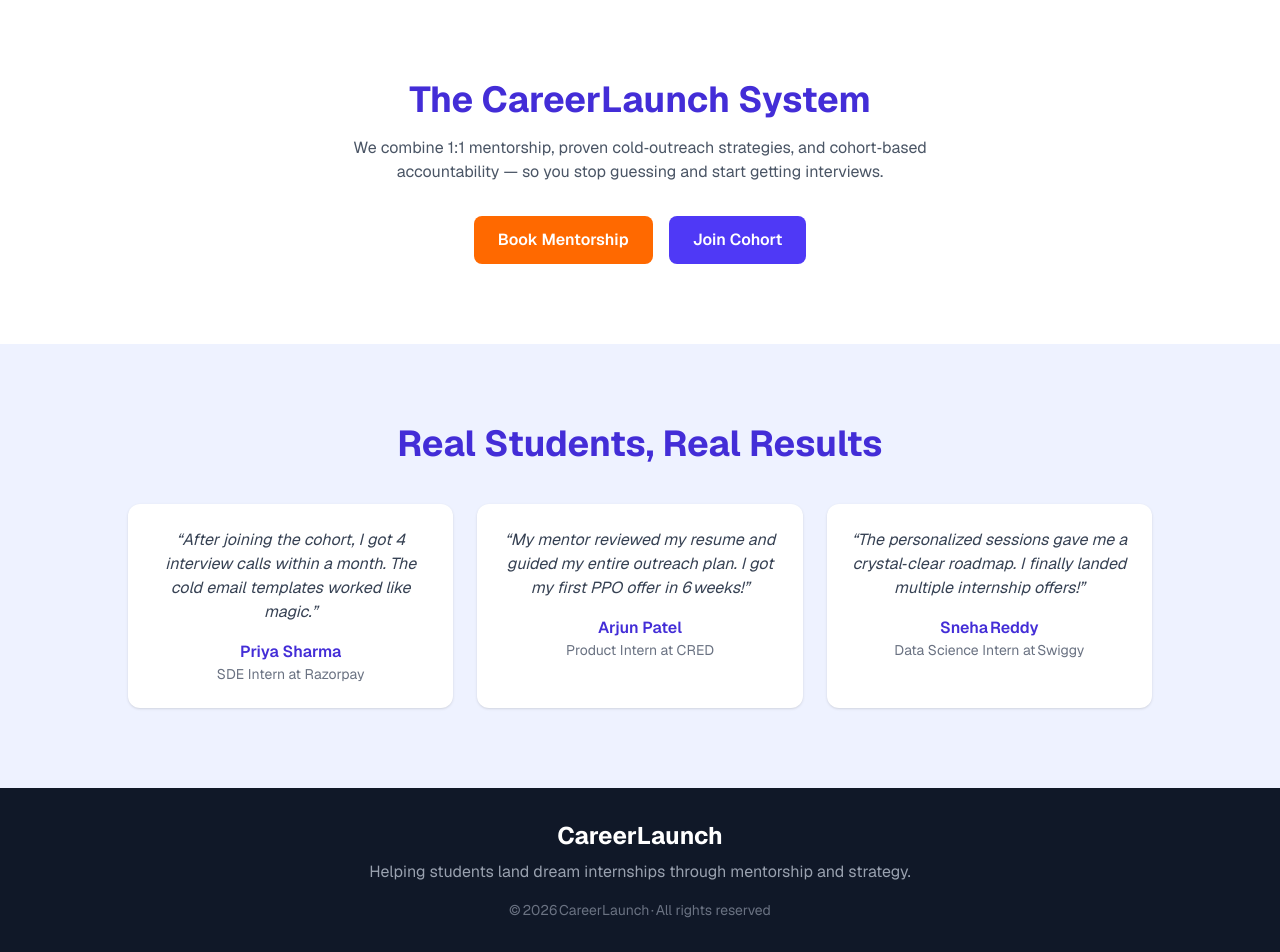
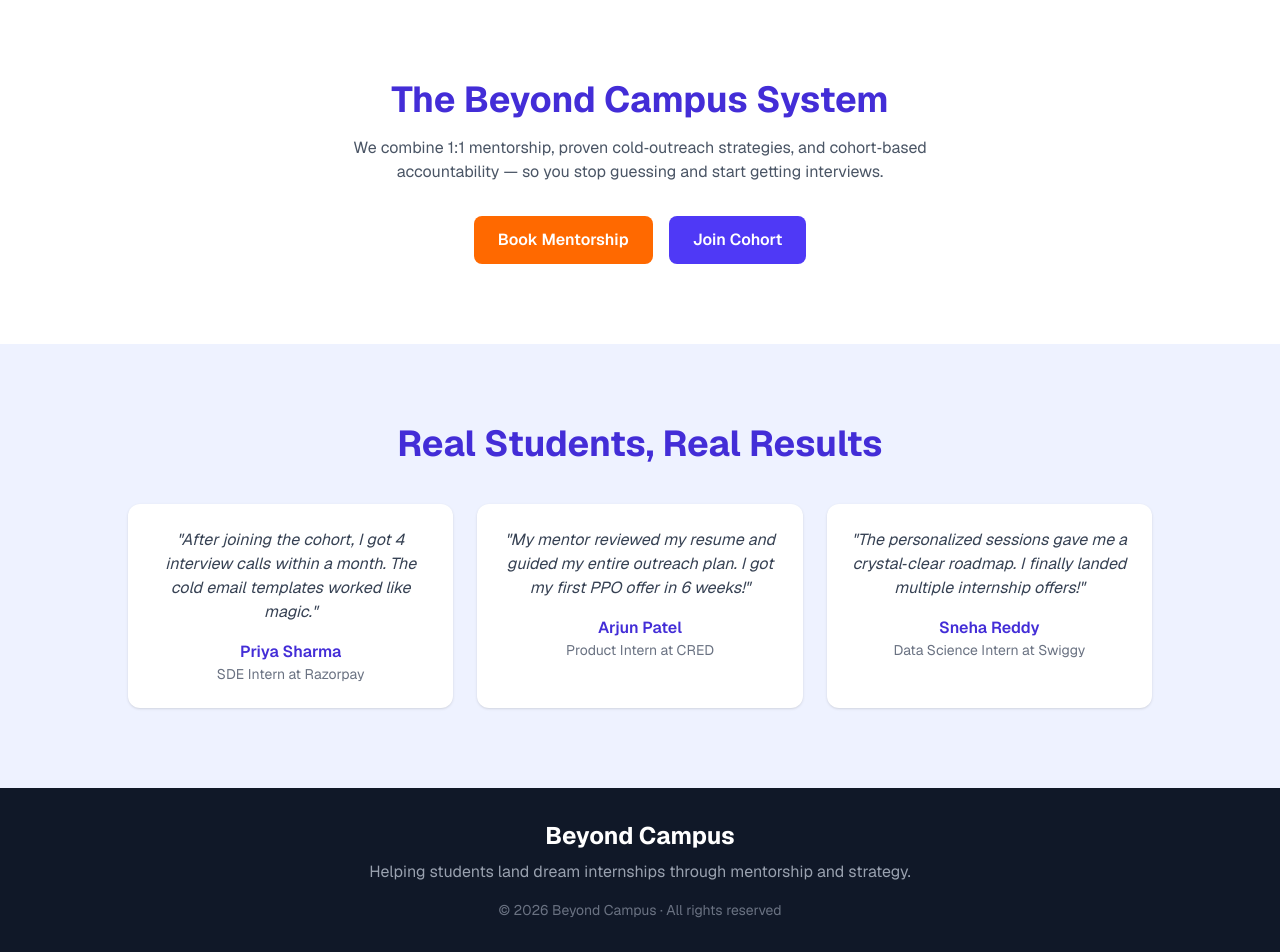
Before and after one commit to aanirudh28/beyond-campus, a Next.js app: page / in a window 1280 px wide. Shown: the part 1140-2092 px from the top of the page. Built offline with nearby package versions, Linux system fonts and the light colour scheme.

Commit message:
fix links and rebrand to Beyond Campus

```diff
--- a/app/page.tsx
+++ b/app/page.tsx
@@ -7,19 +7,13 @@ export default function Home() {
           Land Your Dream Internship — Without Campus Placement
         </h1>
         <p className="text-lg sm:text-xl text-gray-600 max-w-2xl mb-8">
-          Join 2,500+ students who’ve secured offers through personalized mentorship and structured cohorts designed for real results.
+          Join 2,500+ students who've secured offers through personalized mentorship and structured cohorts designed for real results.
         </p>
         <div className="flex flex-wrap justify-center gap-4">
-          <a
-            href="/book"
-            className="px-6 py-3 bg-orange-500 text-white font-semibold rounded-lg hover:bg-orange-600 transition"
-          >
+          <a href="/book" className="px-6 py-3 bg-orange-500 text-white font-semibold rounded-lg hover:bg-orange-600 transition">
             Book a Mentorship Session ₹299
           </a>
-          <a
-            href="/cohort"
-            className="px-6 py-3 bg-indigo-600 text-white font-semibold rounded-lg hover:bg-indigo-700 transition"
-          >
+          <a href="/internship" className="px-6 py-3 bg-indigo-600 text-white font-semibold rounded-lg hover:bg-indigo-700 transition">
             Join Internship Cohort ₹999
           </a>
         </div>
@@ -51,21 +45,15 @@ export default function Home() {
 
       {/* Solution Section */}
       <section id="solution" className="py-20 text-center px-4">
-        <h2 className="text-3xl sm:text-4xl font-bold mb-4 text-indigo-700">The CareerLaunch System</h2>
+        <h2 className="text-3xl sm:text-4xl font-bold mb-4 text-indigo-700">The Beyond Campus System</h2>
         <p className="max-w-2xl mx-auto text-gray-600 mb-8">
           We combine 1:1 mentorship, proven cold‑outreach strategies, and cohort‑based accountability — so you stop guessing and start getting interviews.
         </p>
         <div className="flex flex-wrap justify-center gap-4">
-          <a
-            href="/book"
-            className="px-6 py-3 bg-orange-500 text-white font-semibold rounded-lg hover:bg-orange-600 transition"
-          >
+          <a href="/book" className="px-6 py-3 bg-orange-500 text-white font-semibold rounded-lg hover:bg-orange-600 transition">
             Book Mentorship
           </a>
-          <a
-            href="/cohort"
-            className="px-6 py-3 bg-indigo-600 text-white font-semibold rounded-lg hover:bg-indigo-700 transition"
-          >
+          <a href="/internship" className="px-6 py-3 bg-indigo-600 text-white font-semibold rounded-lg hover:bg-indigo-700 transition">
             Join Cohort
           </a>
         </div>
@@ -78,30 +66,12 @@ export default function Home() {
         </h2>
         <div className="max-w-5xl mx-auto grid sm:grid-cols-2 lg:grid-cols-3 gap-6">
           {[
-            {
-              name: "Priya Sharma",
-              role: "SDE Intern at Razorpay",
-              quote:
-                "After joining the cohort, I got 4 interview calls within a month. The cold email templates worked like magic.",
-            },
-            {
-              name: "Arjun Patel",
-              role: "Product Intern at CRED",
-              quote:
-                "My mentor reviewed my resume and guided my entire outreach plan. I got my first PPO offer in 6 weeks!",
-            },
-            {
-              name: "Sneha Reddy",
-              role: "Data Science Intern at Swiggy",
-              quote:
-                "The personalized sessions gave me a crystal‑clear roadmap. I finally landed multiple internship offers!",
-            },
+            { name: "Priya Sharma", role: "SDE Intern at Razorpay", quote: "After joining the cohort, I got 4 interview calls within a month. The cold email templates worked like magic." },
+            { name: "Arjun Patel", role: "Product Intern at CRED", quote: "My mentor reviewed my resume and guided my entire outreach plan. I got my first PPO offer in 6 weeks!" },
+            { name: "Sneha Reddy", role: "Data Science Intern at Swiggy", quote: "The personalized sessions gave me a crystal‑clear roadmap. I finally landed multiple internship offers!" },
           ].map((t) => (
-            <div
-              key={t.name}
-              className="bg-white p-6 rounded-xl shadow hover:shadow-md transition"
-            >
-              <p className="italic text-gray-700 mb-4">“{t.quote}”</p>
+            <div key={t.name} className="bg-white p-6 rounded-xl shadow hover:shadow-md transition">
+              <p className="italic text-gray-700 mb-4">"{t.quote}"</p>
               <p className="font-semibold text-indigo-700">{t.name}</p>
               <p className="text-sm text-gray-500">{t.role}</p>
             </div>
@@ -111,11 +81,11 @@ export default function Home() {
 
       {/* Footer */}
       <footer className="bg-gray-900 text-white text-center py-8">
-        <h3 className="text-2xl font-bold mb-2">CareerLaunch</h3>
+        <h3 className="text-2xl font-bold mb-2">Beyond Campus</h3>
         <p className="text-gray-400 mb-4">
           Helping students land dream internships through mentorship and strategy.
         </p>
-        <p className="text-gray-500 text-sm">© {new Date().getFullYear()} CareerLaunch · All rights reserved</p>
+        <p className="text-gray-500 text-sm">© {new Date().getFullYear()} Beyond Campus · All rights reserved</p>
       </footer>
     </main>
   )
```
